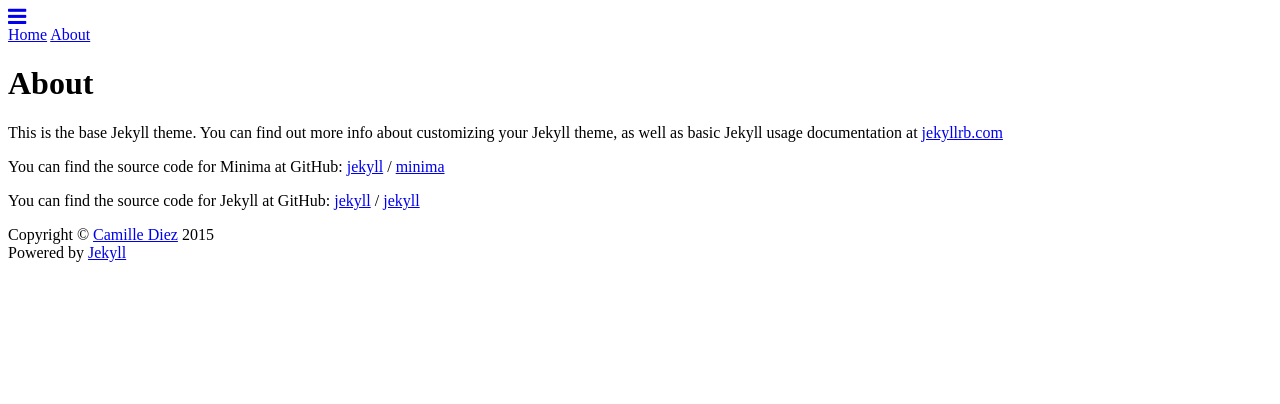
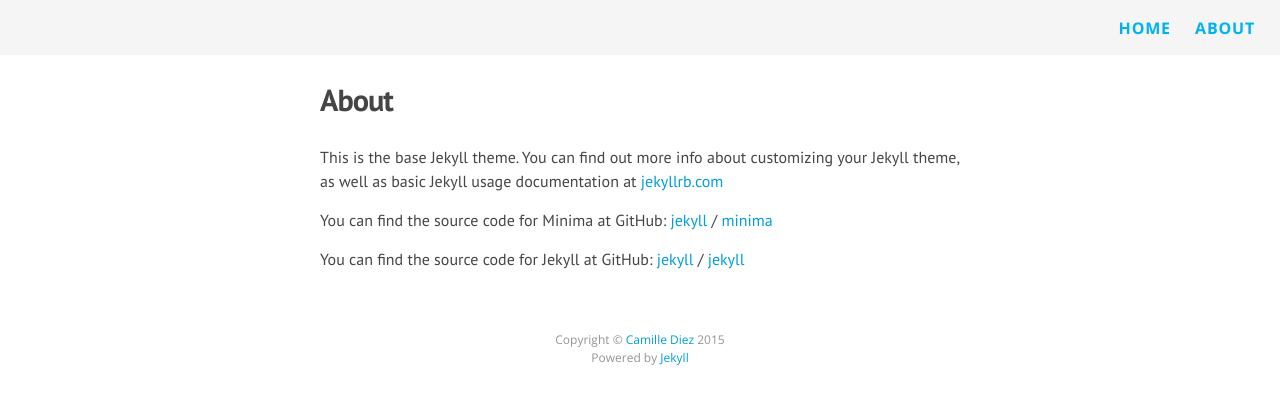
Before and after one commit to boruizhang/brisnotes, a Jekyll site: the page built from about.md, in a window 1280 px wide. Shown: the top 404 px of the page. Built offline with Jekyll 4.4.1, drawn with Linux system fonts in a browser that asks for light colours; nearby versions of some CDN libraries.

Commit message:
Fix Website

```diff
--- a/_config.yml
+++ b/_config.yml
@@ -4,7 +4,7 @@
   Write an awesome description for your new site here. You can edit this
   line in _config.yml. It will appear in your document head meta (for
   Google search results) and in your feed.xml site description.
-baseurl: "brisnotes" # the subpath of your site, e.g. /blog
+baseurl: "/brisnotes" # the subpath of your site, e.g. /blog
 url: "https://boruizhang.github.io" # the base hostname & protocol for your site, e.g. http://example.com
 twitter_username: jekyllrb
 github_username:  boruizhang
```
